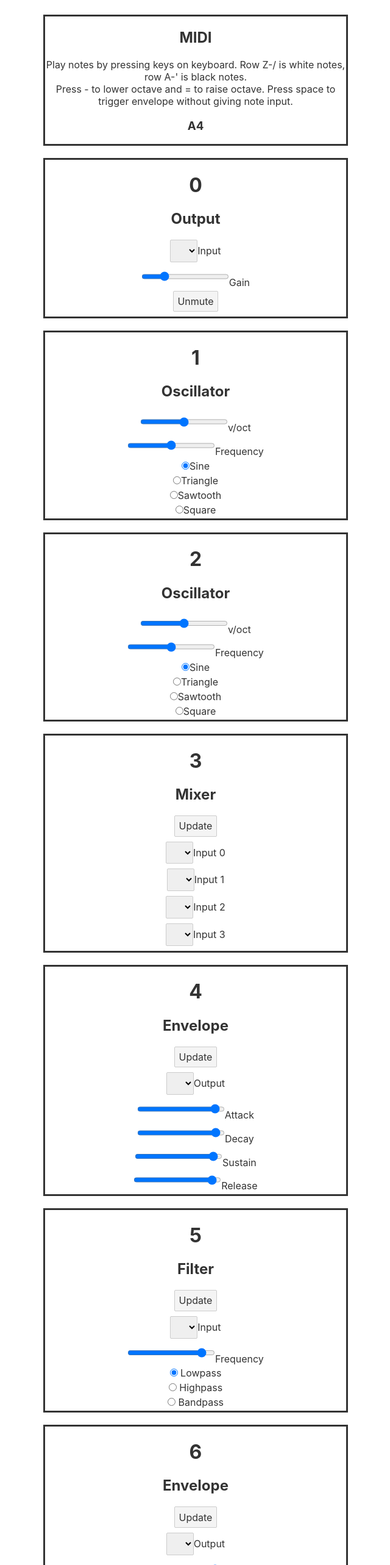
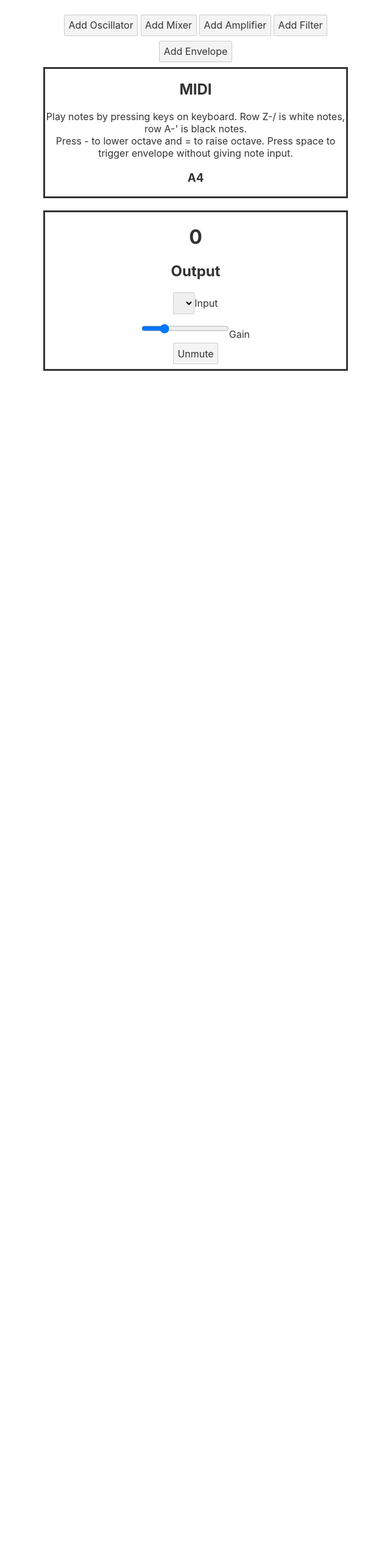
Before and after one commit to alexcairns02/modular-synth, a Svelte app: page / in a window 1280 px wide. Shown: the top 2566 px of the page at 61% size, without its empty margins (319-959 px from the left). After the commit the page ends 800 px from the top, so only its background shows below. Built offline with nearby package versions, Linux system fonts and the light colour scheme.

Commit message:
Modules can be added custom

```diff
--- a/src/ADSR.svelte
+++ b/src/ADSR.svelte
@@ -9,7 +9,7 @@
 
     let notePlaying = false;
 
-    let moduleOut;
+    let moduleOut = null;
 
     let attack = 1;
     let decay = 1;
@@ -66,7 +66,7 @@
 </script>
 
 <main>
-    <div>
+    <div class="main">
         <h1>{moduleId}</h1>
         <h2>Envelope</h2>
         <button on:click={update}>Update</button>
@@ -78,17 +78,24 @@
         {/each}
         <option value={null}></option>
         </select>Output</label>
-        <label><input bind:value={attack} type='range' min='0' max='1' step='0.001'>Attack</label>
-        <label><input bind:value={decay} type='range' min='0' max='1' step='0.001'>Decay</label>
-        <label><input bind:value={sustain} type='range' min='0' max='1' step='0.001'>Sustain</label>
-        <label><input bind:value={release} type='range' min='0' max='1' step='0.001'>Release</label>
+        <div class="params">
+            <label><input bind:value={attack} type='range' min='0' max='10' step='0.001'>Attack ({attack}s)</label>
+            <label><input bind:value={decay} type='range' min='0' max='10' step='0.001'>Decay ({decay}s)</label>
+            <label><input bind:value={sustain} type='range' min='0' max='1' step='0.001'>Sustain ({sustain})</label>
+            <label><input bind:value={release} type='range' min='0' max='10' step='0.001'>Release ({release}s)</label>
+        </div>
     </div>
     <br>
 </main>
 
 <style>
-    div {
+    .main {
         border-style: solid;
+    }
+
+    .params {
+        margin-left: 20%;
+        text-align: left;
     }
 </style>
 
--- a/src/App.svelte
+++ b/src/App.svelte
@@ -11,18 +11,26 @@
     window.AudioContext = window.AudioContext || window.webkitAudioContext;
     var ctx = new AudioContext();
 	$context = ctx;
+
+	var modules = [];
+
+	const addModule = (type) => {
+		modules.push(type);
+		modules = modules;
+	}
 </script>
 
 <main>
+	<button on:click={() => addModule(VCO)}>Add Oscillator</button>
+	<button on:click={() => addModule(Mixer)}>Add Mixer</button>
+	<button on:click={() => addModule(VCA)}>Add Amplifier</button>
+	<button on:click={() => addModule(VCF)}>Add Filter</button>
+	<button on:click={() => addModule(ADSR)}>Add Envelope</button>
 	<MIDI />
 	<Output />
-	<VCO />
-	<VCO />
-	<Mixer />
-	<ADSR />
-	<VCF />
-	<ADSR />
-	<VCA />
+	{#each modules as m}
+		<svelte:component this={m} />
+	{/each}
 </main>
 
 <style>
--- a/src/VCA.svelte
+++ b/src/VCA.svelte
@@ -42,7 +42,7 @@
     <button on:click={update}>Update</button>
     <label><select bind:value={module.input}>
     {#each Object.entries($modules) as [id, m]}
-        {#if m.output}
+        {#if m.output && id != moduleId}
         <option value={m.output}>{id}</option>
         {/if}
     {/each}
--- a/src/VCF.svelte
+++ b/src/VCF.svelte
@@ -46,7 +46,7 @@
         <button on:click={update}>Update</button>
         <label><select bind:value={module.input}>
         {#each Object.entries($modules) as [id, m]}
-            {#if m.output}
+            {#if m.output && id != moduleId}
             <option value={m.output}>{id}</option>
             {/if}
         {/each}
```
Also changed, not shown: public/build/bundle.css, public/build/bundle.js, 1 other file (tests, documents, lock files or other folders).
